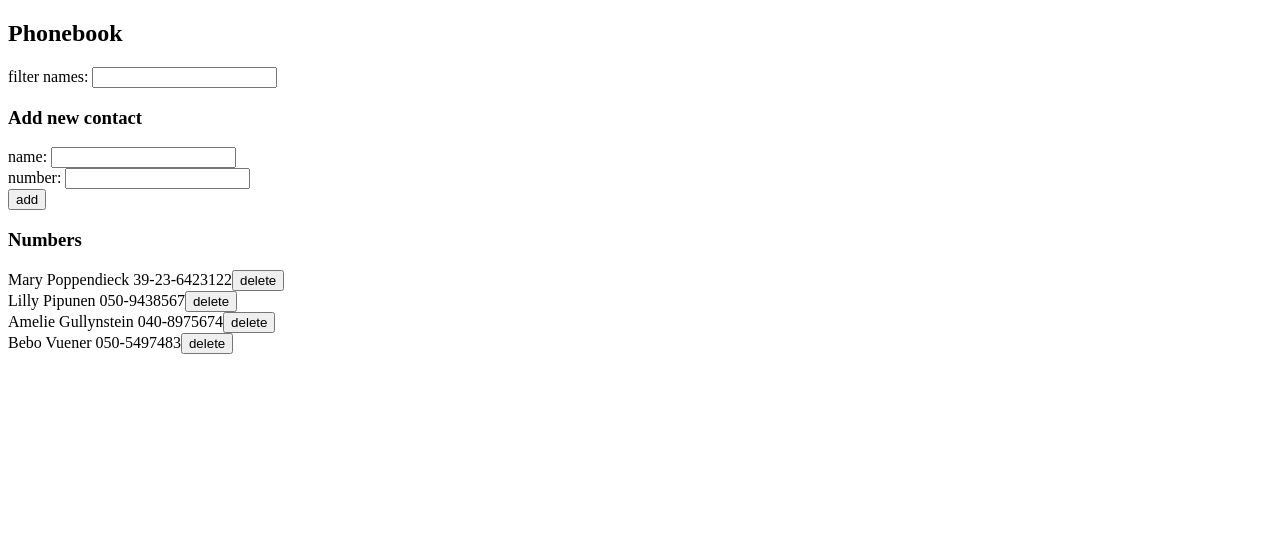
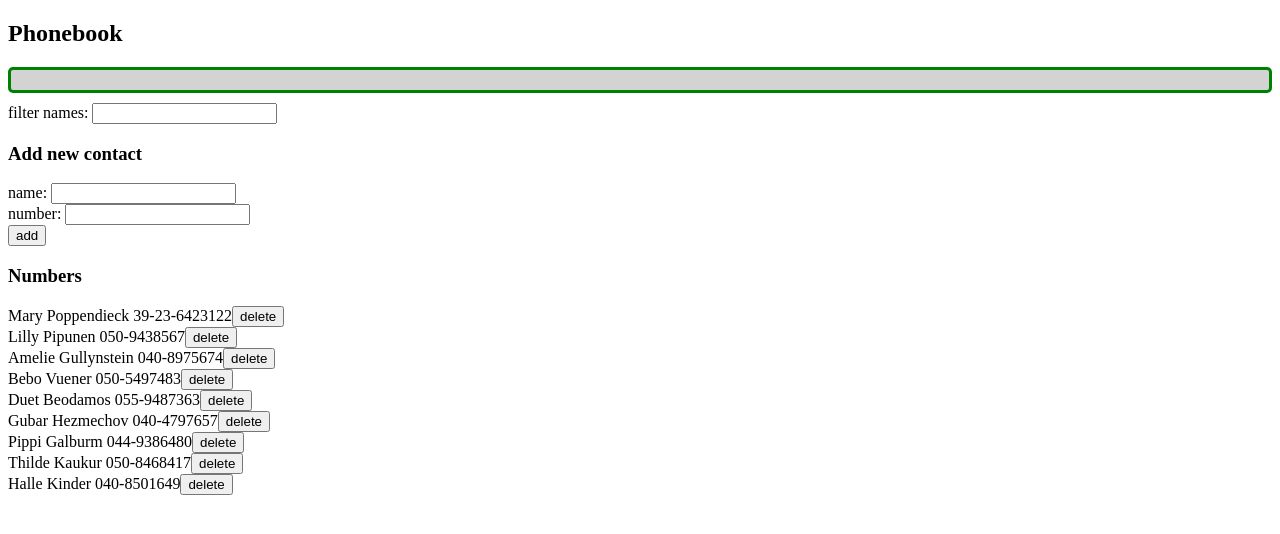
Before and after one commit to sonjaek/fullstack-exercises, a React (Create React App) app in the folder part2/phonebook/: page / in a window 1280 px wide. Shown: the top 534 px of the page. Built offline with nearby package versions, Linux system fonts and the light colour scheme; data requests are answered from the project's data file.

Commit message:
Step 11: Add notifications

```diff
--- a/part2/phonebook/db.json
+++ b/part2/phonebook/db.json
@@ -19,6 +19,31 @@
       "name": "Bebo Vuener",
       "number": "050-5497483",
       "id": 10
+    },
+    {
+      "name": "Duet Beodamos",
+      "number": "055-9487363",
+      "id": 11
+    },
+    {
+      "name": "Gubar Hezmechov",
+      "number": "040-4797657",
+      "id": 12
+    },
+    {
+      "name": "Pippi Galburm",
+      "number": "044-9386480",
+      "id": 13
+    },
+    {
+      "name": "Thilde Kaukur",
+      "number": "050-8468417",
+      "id": 14
+    },
+    {
+      "name": "Halle Kinder",
+      "number": "040-8501649",
+      "id": 15
     }
   ]
 }
--- a/part2/phonebook/src/App.js
+++ b/part2/phonebook/src/App.js
@@ -3,10 +3,12 @@ import PersonsList from './components/PersonsList'
 import PersonForm from './components/PersonForm'
 import Filter from './components/Filter'
 import personsService from './services/persons'
+import Notification from './components/Notification'
 
 const App = () => {
   const [ persons, setPersons ] = useState([])
   const [ filter, setFilter ] = useState('')
+  const [ message, setMessage ] = useState('')
 
   useEffect(() => {
     personsService
@@ -22,9 +24,10 @@ const App = () => {
   return (
     <div>
       <h2>Phonebook</h2>
+      <Notification message={message} />
       <Filter filter={filter} setFilter={setFilter} />
       <h3>Add new contact</h3>
-      <PersonForm persons={persons} setPersons={setPersons} />
+      <PersonForm persons={persons} setPersons={setPersons} setMessage={setMessage} />
       <h3>Numbers</h3>
       <PersonsList persons={persons} setPersons={setPersons} filter={filter} />
     </div>
--- /dev/null
+++ b/part2/phonebook/src/components/Notification.js
@@ -0,0 +1,15 @@
+import React from 'react'
+
+const Notification = ({ message }) => {
+  if (message === null) {
+    return null
+  }
+
+  return (
+    <div className="notification">
+      {message}
+    </div>
+  )
+}
+
+export default Notification
--- a/part2/phonebook/src/components/PersonForm.js
+++ b/part2/phonebook/src/components/PersonForm.js
@@ -1,7 +1,7 @@
 import React, { useState } from 'react'
 import personsService from '../services/persons'
 
-const PersonForm = ({ persons, setPersons }) => {
+const PersonForm = ({ persons, setPersons, setMessage }) => {
   const [ newName, setNewName ] = useState('')
   const [ newNumber, setNewNumber ] = useState('')
 
@@ -28,8 +28,18 @@ const PersonForm = ({ persons, setPersons }) => {
           .then(updated => {
             setPersons(persons.filter(p => p.name !== newName).concat(updated))
           })
-          .catch(error => {
+          .then(() => {
+            setMessage(`Updated the number for ${newName}`)
+            setTimeout(() => {
+              setMessage(null)
+            }, 5000)
+          })
+          .catch((error) => {
             console.log("Error in updating the number")
+            setMessage(`Could not update the number for ${newName}`)
+            setTimeout(() => {
+              setMessage(null)
+            }, 5000)
           })
       }
     } else {
@@ -44,6 +54,12 @@ const PersonForm = ({ persons, setPersons }) => {
           setPersons(persons.concat(returnedPersons))
           setNewName('')
           setNewNumber('')
+        })
+        .then(() => {
+          setMessage(`Added ${newName}`)
+          setTimeout(() => {
+            setMessage(null)
+          }, 5000)
         })
     }
   }
--- /dev/null
+++ b/part2/phonebook/src/index.css
@@ -0,0 +1,9 @@
+.notification {
+    color: green;
+    background: lightgrey;
+    font-size: 17px;
+    border-style: solid;
+    border-radius: 5px;
+    padding: 10px;
+    margin-bottom: 10px;
+  }
--- a/part2/phonebook/src/index.js
+++ b/part2/phonebook/src/index.js
@@ -1,5 +1,6 @@
 import ReactDOM from 'react-dom'
 import App from './App'
+import './index.css'
 
 ReactDOM.render(
   <App />,
```
